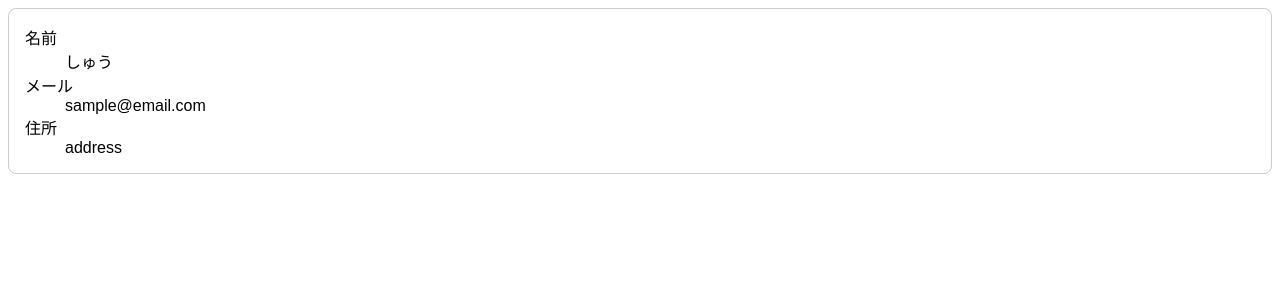
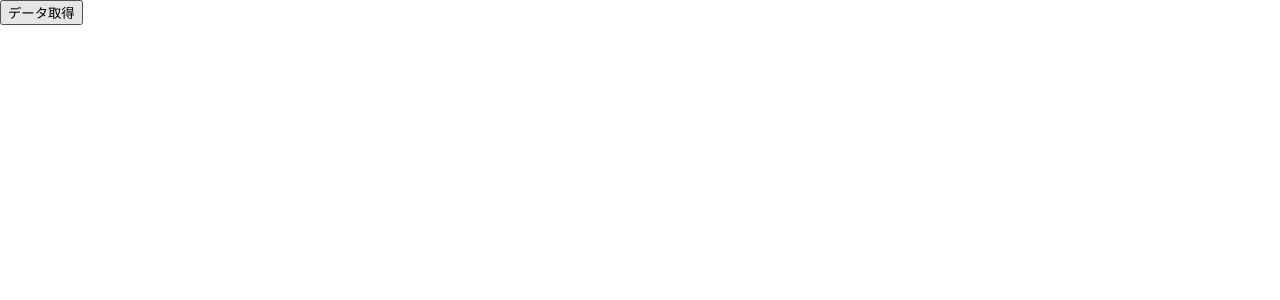
Before and after one commit to shusaku009/react-customhook, a React (Create React App) app: page / in a window 1280 px wide. Shown: the top 300 px of the page. Built offline with nearby package versions, Linux system fonts and the light colour scheme.

Commit message:
add: データ取得

```diff
--- a/src/App.tsx
+++ b/src/App.tsx
@@ -1,18 +1,50 @@
 import React from 'react';
 import './App.css';
 import { UserCard } from './components/UserCard';
+import axios from 'axios';
+import { User } from './types/api/user';
+import { UserProfile } from './types/userProfile';
+import { useState } from 'react';
 
-const user = {
-  id: 1,
-  name: "しゅう",
-  email: "sample@email.com",
-  address: "address"
+function App() {
+  const [userProfiles, setUserProfiles] = useState<Array<UserProfile>>([])
+  const [loading, setLoding] = useState(false);
+  const [error, setError] = useState(false);
+
+const onClickFetchUser = () => {
+  setLoding(true);
+  setError(false);
+
+  axios.get<Array<User>>("https://jsonplaceholder.typicode.com/users").then((res) => {
+    const data = res.data.map((user) => ({
+      id: user.id,
+      name: `${user.name}(${user.username})`,
+      email: user.email,
+      address: `${user.address.city}${user.address.suite}${user.address.street}`
+    }));
+    setUserProfiles(data);
+  }).catch(() => {
+    setError(true);
+  }).finally(() => {
+    setLoding(false);
+  });
 };
 
-function App() {
   return (
     <div className="App">
-      <UserCard user={user}/>
+      <button onClick={onClickFetchUser}>データ取得</button>
+      <br />
+      {error ? (
+        <p style={{ color: "red" }}>データの取得に失敗しました</p>
+      ) : loading ? (
+        <p>Loading...</p>
+      ) : (
+        <>
+          {userProfiles.map((user) => {
+            return <UserCard key={user.id} user={user} />
+          })}
+        </>
+      )}
     </div>
   );
 }
--- a/src/components/UserCard.tsx
+++ b/src/components/UserCard.tsx
@@ -10,7 +10,7 @@
   borderRadius: "8px",
   padding: "0 16px",
   margin: "8px"
-}
+};
 
 export const UserCard: VFC<Props> = (props) => {
   const { user } = props;
--- /dev/null
+++ b/src/types/api/user.ts
@@ -0,0 +1,23 @@
+export type User = {
+  id: number;
+  name: string;
+  username: string;
+  email: string;
+  address: {
+    street: string;
+    suite: string;
+    city: string;
+    zipcode: string;
+    geo: {
+      lat: string;
+      lng: string;
+    }
+  };
+  phone: string;
+  website: string;
+  company: {
+    name: string;
+    catchPhrase:string;
+    bs: string;
+  }
+}
```
